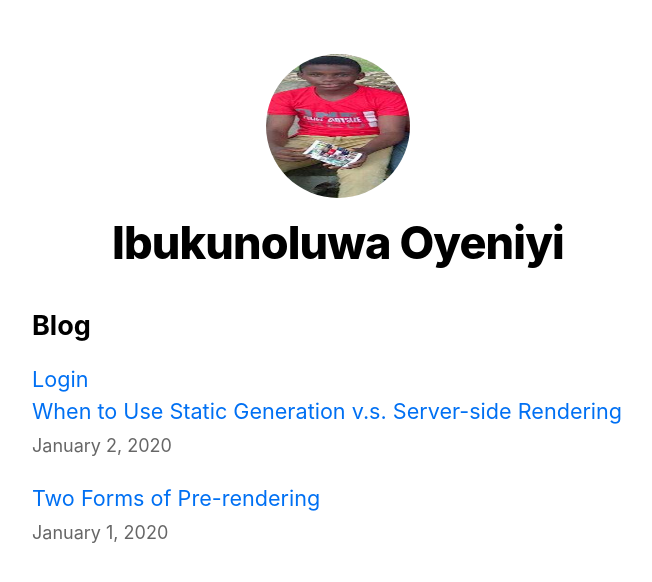
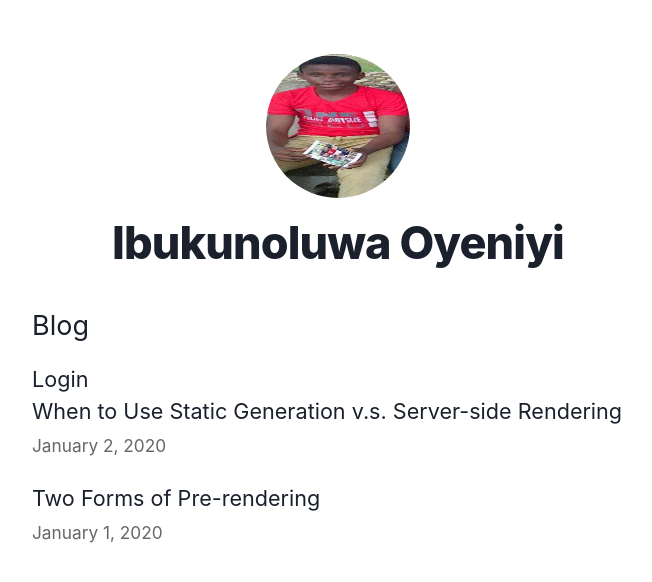
Before and after one commit to ibkay998/next-js-test, a Next.js app: page / in a window 1280 px wide. Shown: the top 582 px of the page, without its empty margins (302-954 px from the left). Built offline with nearby package versions, Linux system fonts and the light colour scheme.

Commit message:
added chakraui

```diff
--- a/pages/_app.js
+++ b/pages/_app.js
@@ -1,13 +1,14 @@
 import '../styles/global.css'
 import * as React from "react"
-// 1. import `ChakraProvider` component
-// import { ChakraProvider } from "@chakra-ui/react"
+
+import { ChakraProvider } from "@chakra-ui/react"
 
 export default function App({ Component, pageProps }) {
   return (
-        <Component {...pageProps} />)
-  // <ChakraProvider>
 
-        {/* </ChakraProvider> */}
+        <ChakraProvider>
+            <Component {...pageProps} />
+        </ChakraProvider>
+   )
 
 }
```
